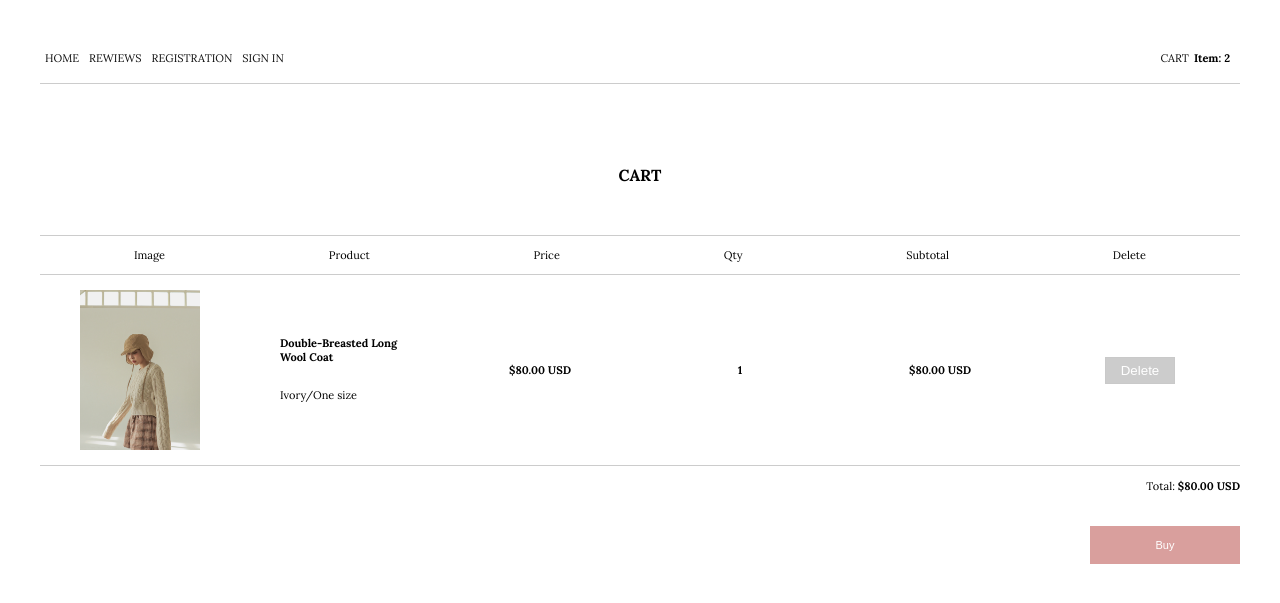
After one commit to Alyona-ip/GB-php-1, a PHP site: page /cart.php in a window 1280 px wide. The commit adds this page. Shown: the top 603 px of the page. Run offline with PHP 8.4, Linux system fonts and the light colour scheme.

Commit message:
hw-7
добавила страницы cart, registration, singIn

```diff
--- /dev/null
+++ b/project/public/cart.php
@@ -0,0 +1,61 @@
+<!DOCTYPE html>
+<html lang="en">
+<head>
+    <meta charset="UTF-8">
+    <meta name="viewport" content="width=device-width, initial-scale=1.0">
+    <title>Document</title>
+    <link href="https://fonts.googleapis.com/css2?family=Lora:wght@400;700&display=swap" rel="stylesheet">
+    <link rel="stylesheet" href="style/style.css">
+</head>
+<body>
+
+<div class="container">
+    <?php
+        include "../templates/header.php";
+    ?>
+
+    <div class="cart">
+
+        <h1 class="title_page">Cart</h1>
+
+        <div class="cart_description">
+            <span class="cart_description_title">Image</span>
+            <span class="cart_description_title">Product</span>
+            <span class="cart_description_title">Price</span>
+            <span class="cart_description_title">Qty</span>
+            <span class="cart_description_title">Subtotal</span>
+            <span class="cart_description_title">Delete</span>
+        </div>
+
+        <form action="#" class="cart_form">
+
+            <div class="cart_item">
+                <img class="cart_img" src="img/1-1.jpg" alt="photo">
+                <div class="cart_product_description">
+                    <p class="cart_description_txt">Double-Breasted Long Wool Coat</p>
+                    <p class="subsitle"> Ivory/One size</p>
+                </div>
+                <p class="cart_description_txt">&#36;80.00 USD</p>
+                <p class="cart_description_txt">1</p>
+                <p class="cart_description_txt">&#36;80.00 USD</p>
+                <div class="cart_item_btn">
+                    <button class="cart_description_btn">Delete</button>
+                </div>
+            </div> <!-- cart_item -->
+
+            <div class="cart_block">
+                <p class="subsitle">Total: <b>&#36;80.00 USD</b></p>
+            </div>
+
+            <div class="cart_block">
+                <input class="cart_btn" type="submit" value="Buy">
+            </div>
+
+        </form> <!-- cart_form -->
+
+    </div> <!-- cart -->
+
+</div> <!-- container -->
+
+</body>
+</html>
--- a/project/public/style/style.css
+++ b/project/public/style/style.css
@@ -16,6 +16,18 @@ body{
     width: 60px;
 }
 
+.width428{
+    width: 428px !important;
+}
+
+.mt50{
+    margin-top: 50px;
+}
+
+.mt20{
+    margin-top: 20px;
+}
+
 
 /* Header */
 
@@ -28,13 +40,18 @@ body{
 
 .menu{
     display: flex;
-    justify-content: start;
+    justify-content: space-between;
     padding-top: 30px;
+    padding-left: 0;
+}
+
+.menu_item{
+    display: flex;
 }
 
 .menu_li{
     list-style: none;
-    margin-right: 1.5%;
+    padding: 0 5px;
 }
 
 .menu_link{
@@ -226,6 +243,10 @@ body{
     text-transform: uppercase;
 }
 
+.form_email{
+    padding: 15px 39px 15px 15px;
+}
+
 .form_input input, .form_input textarea {
     border: 1px solid #fff;
 }
@@ -277,3 +298,156 @@ b.edit_width {
     text-align: center;
     margin-right: 5px;
 }
+
+
+/* Cart */
+
+.cart, .register, .sign_in{
+    padding-top: 70px;
+}
+
+.title_page{
+    font-size: 16px;
+    text-transform: uppercase;
+    padding-bottom: 40px;
+    text-align: center;
+}
+
+.cart_description{
+    padding: 12px;
+    display: flex;
+    justify-content: space-around;
+
+    border-bottom: 1px solid #ccc;
+    border-top: 1px solid #ccc;
+}
+
+.cart_description_title{
+    padding: 0 10px;
+    font-size: 11px;
+    text-align: center;
+}
+
+.cart_item{
+    display: flex;
+    justify-content: space-around;
+    padding: 15px 0;
+
+    border-bottom: 1px solid #ccc;
+}
+
+.cart_img, .cart_product_description, .cart_description_txt, .cart_item_btn{
+    width: 120px;
+}
+
+.cart_product_description{
+    display: flex;
+    flex-direction: column;
+    justify-content: center;
+}
+
+.cart_description_txt{
+    font-size: 11px;
+    font-weight: 700;
+    display: flex;
+    align-items: center;
+    justify-content: center;
+}
+
+.cart_item_btn{
+    display: flex;
+    justify-content: center;
+    align-items: center;
+}
+
+.cart_description_btn{
+    display: inline-block;
+    width: 70px;
+    padding: 5px;
+
+    background: #ccc;
+    color: #fff;
+    border: 1px solid #c9c9c9;
+
+    cursor: pointer;
+}
+
+.cart_description_btn:hover{
+    background-color: #d99f9d;
+    border: 1px solid #d99f9d;
+}
+
+.cart_btn{
+    width: 150px;
+    padding: 12px;
+
+    text-align: center;
+    background: #d99f9d;
+    border: 1px solid #d99f9d;
+    color: #fff;
+    font-size: 11px;
+
+    cursor: pointer;
+}
+
+.cart_block{
+    display: flex;
+    justify-content: flex-end;
+    margin-bottom: 20px;
+}
+
+
+/* Register */
+
+.register_form_inputs{
+    border-top: 1px solid #ccc;
+}
+
+.register_form_block{
+    border-bottom: 1px solid #ccc;
+}
+
+.register_form_item{
+    padding: 10px;
+    width: 300px;
+}
+
+.refister_label{
+    display: flex;
+    justify-content: space-between;
+    font-size: 11px;
+}
+
+.register_input{
+    padding: 5px;
+
+    border: 1px solid #d9d9d9;
+    font-size: 12px;
+}
+
+.register_form_btn{
+    margin: 30px 0;
+    padding: 30px 0;
+    display: flex;
+    justify-content: flex-end;
+}
+
+.register_btn{
+    padding: 12px;
+    margin: 0 5px;
+    display: inline-block;
+    width: 120px;
+
+    text-align: center;
+    vertical-align: middle;
+    background: #ccc;
+    color: #fff;
+    border: 1px solid #ccc;
+
+    cursor: pointer;
+}
+
+.register_btn:hover{
+    background: #d99f9d;
+    border: 1px solid #d99f9d;
+}
--- a/project/templates/header.php
+++ b/project/templates/header.php
@@ -1,8 +1,13 @@
 <header class="header">
     <nav class="nav">
         <ul class="menu">
-            <li class="menu_li"><a href="index.php" class="menu_link">Home</a></li>
-            <li class="menu_li"><a href="reviews.php" class="menu_link">Rewiews</a></li>
+            <div class="menu_item">
+                <li class="menu_li"><a href="index.php" class="menu_link">Home</a></li>
+                <li class="menu_li"><a href="reviews.php" class="menu_link">Rewiews</a></li>
+                <li class="menu_li"><a href="registration.php" class="menu_link">Registration</a></li>
+                <li class="menu_li"><a href="signIn.php" class="menu_link">Sign in</a></li>
+            </div>
+            <li class="menu_li"><a href="cart.php" class="menu_link">Cart</a><span class="menu_li subsitle"><b>Item: 2</b></span></li>
         </ul>
     </nav>
 </header>
```
Also changed, not shown: project/public/product.php (+7 -4 lines), project/public/registration.php (added, +57 -0 lines), project/public/signIn.php (added, +38 -0 lines).
